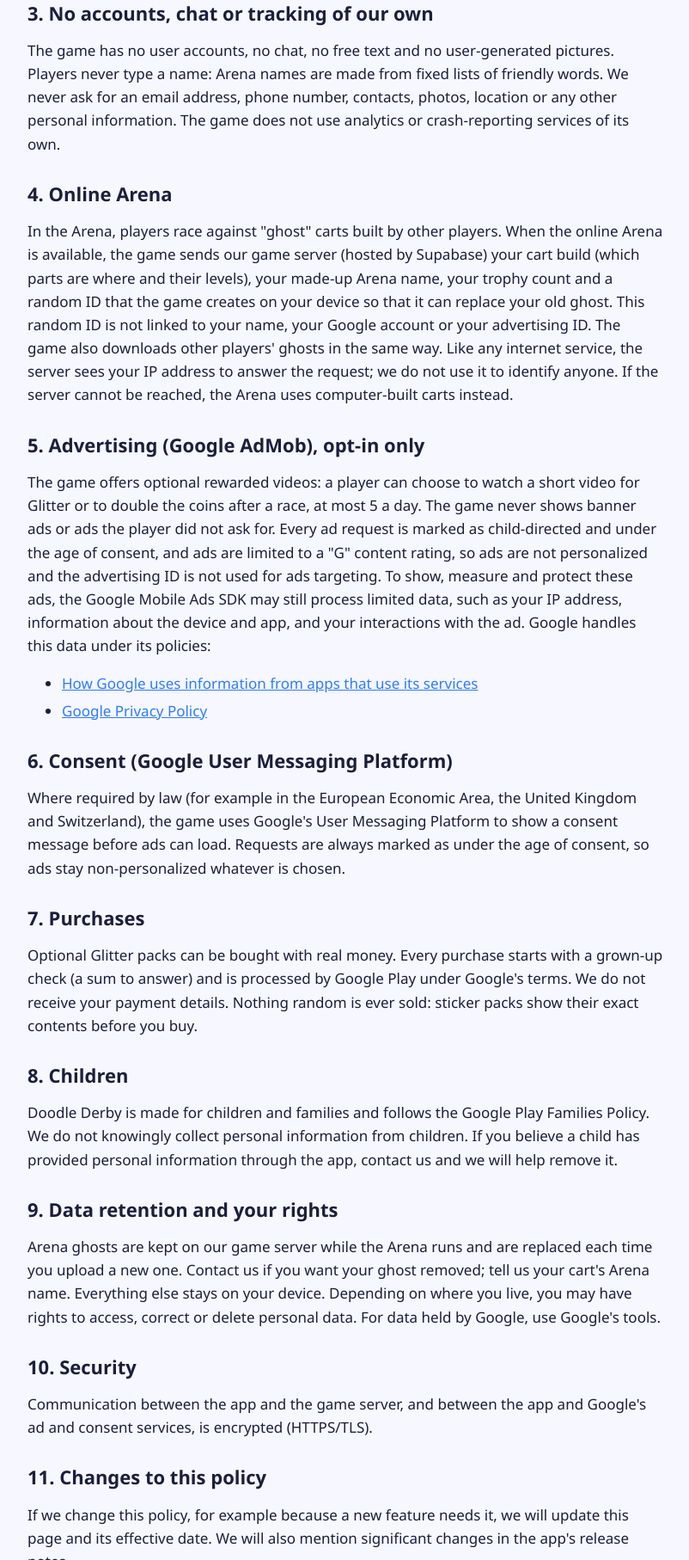
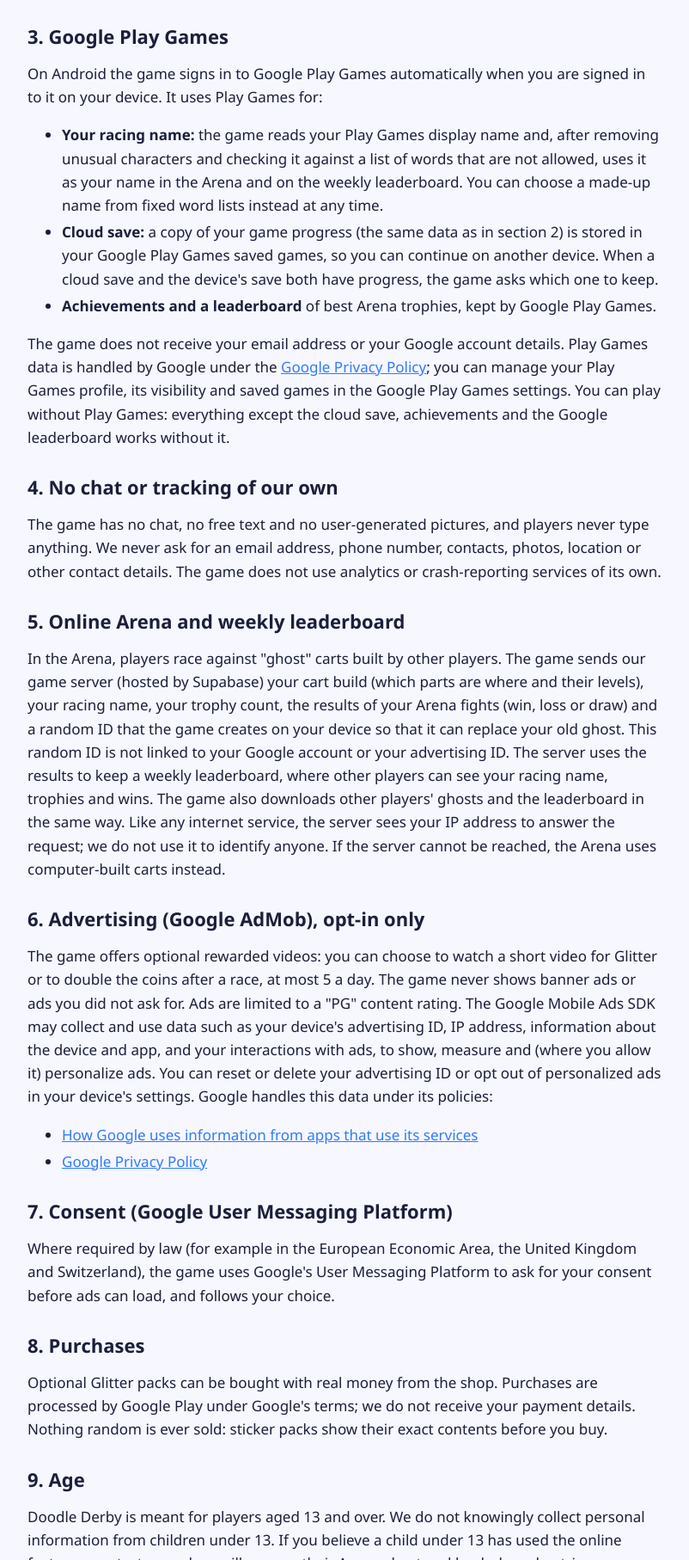
Before and after one commit to hirena85/tinytapkidsstudio-site, a plain HTML site: page privacy/doodle-derby/index.html in a window 1280 px wide. Shown: the part 986-2800 px from the top of the page at 86% size, without its empty margins (238-1040 px from the left). Drawn offline with Linux system fonts and the light colour scheme.

Commit message:
Doodle Derby privacy policy: 13+, Google Play Games (name, cloud save, achievements), PG ads, weekly leaderboard
Co-Authored-By: Claude Opus 5.5 <noreply@anthropic.com>

```diff
--- a/privacy/doodle-derby/index.html
+++ b/privacy/doodle-derby/index.html
@@ -39,10 +39,10 @@
 <p><strong>Developer:</strong> Tiny Tap Kids Studio</p>
 <p><strong>Website:</strong> <a href="https://tinytapkidsstudio.com">https://tinytapkidsstudio.com</a></p>
 <p><strong>Contact:</strong> <a href="mailto:hello@tinytapkidsstudio.com">hello@tinytapkidsstudio.com</a></p>
-<p><strong>Effective date:</strong> November 26, 2026</p>
+<p><strong>Effective date:</strong> November 27, 2026 (version 0.1.3 and later)</p>
 </div>
 
-<p><strong>Short version:</strong> Doodle Derby is a free build-a-cart game for children and families. It has no accounts, no chat and nothing to type. It offers optional video ads that a player can choose to watch for Glitter, and every ad request is marked as child-directed, so ads are not personalized. Optional Glitter packs are sold through Google Play behind a grown-up check. The online Arena shares only your cart build, a made-up cart name and your trophy count. We never ask for or collect your name, email or any other personal information.</p>
+<p><strong>Short version:</strong> Doodle Derby is a free build-a-cart battle game for players aged 13 and over. It has no chat and nothing to type. If you are signed in to Google Play Games, the game uses your Play Games name as your racing name (you can pick a made-up name instead) and keeps a copy of your progress in your Google Play Games cloud save. It offers optional video ads that you can choose to watch for Glitter. Optional Glitter packs are sold through Google Play. The online Arena and weekly leaderboard share only your cart build, your racing name and your trophies. We never ask for your email or any other contact details.</p>
 
 <h2>1. Who we are</h2>
 <p>Doodle Derby ("the app", "the game") is made by Tiny Tap Kids Studio ("we", "us"). If you have questions about this policy or your data, contact us at <a href="mailto:hello@tinytapkidsstudio.com">hello@tinytapkidsstudio.com</a>.</p>
@@ -50,38 +50,47 @@
 <h2>2. Information that stays on your device</h2>
 <p>The game saves your progress on your device, in the app's local storage: your parts, carts, coins, Glitter, kits, league and Arena progress, daily gift streak and settings, and simple counters of how many videos were watched today, so it can limit them. You can delete it at any time by clearing the app's data in Android settings or by uninstalling the app. Android's own device backup may include this data in your Google account backup if device backup is turned on. That backup is controlled by you and Google.</p>
 
-<h2>3. No accounts, chat or tracking of our own</h2>
-<p>The game has no user accounts, no chat, no free text and no user-generated pictures. Players never type a name: Arena names are made from fixed lists of friendly words. We never ask for an email address, phone number, contacts, photos, location or any other personal information. The game does not use analytics or crash-reporting services of its own.</p>
+<h2>3. Google Play Games</h2>
+<p>On Android the game signs in to Google Play Games automatically when you are signed in to it on your device. It uses Play Games for:</p>
+<ul>
+<li><strong>Your racing name:</strong> the game reads your Play Games display name and, after removing unusual characters and checking it against a list of words that are not allowed, uses it as your name in the Arena and on the weekly leaderboard. You can choose a made-up name from fixed word lists instead at any time.</li>
+<li><strong>Cloud save:</strong> a copy of your game progress (the same data as in section 2) is stored in your Google Play Games saved games, so you can continue on another device. When a cloud save and the device's save both have progress, the game asks which one to keep.</li>
+<li><strong>Achievements and a leaderboard</strong> of best Arena trophies, kept by Google Play Games.</li>
+</ul>
+<p>The game does not receive your email address or your Google account details. Play Games data is handled by Google under the <a href="https://policies.google.com/privacy">Google Privacy Policy</a>; you can manage your Play Games profile, its visibility and saved games in the Google Play Games settings. You can play without Play Games: everything except the cloud save, achievements and the Google leaderboard works without it.</p>
 
-<h2>4. Online Arena</h2>
-<p>In the Arena, players race against "ghost" carts built by other players. When the online Arena is available, the game sends our game server (hosted by Supabase) your cart build (which parts are where and their levels), your made-up Arena name, your trophy count and a random ID that the game creates on your device so that it can replace your old ghost. This random ID is not linked to your name, your Google account or your advertising ID. The game also downloads other players' ghosts in the same way. Like any internet service, the server sees your IP address to answer the request; we do not use it to identify anyone. If the server cannot be reached, the Arena uses computer-built carts instead.</p>
+<h2>4. No chat or tracking of our own</h2>
+<p>The game has no chat, no free text and no user-generated pictures, and players never type anything. We never ask for an email address, phone number, contacts, photos, location or other contact details. The game does not use analytics or crash-reporting services of its own.</p>
 
-<h2>5. Advertising (Google AdMob), opt-in only</h2>
-<p>The game offers optional rewarded videos: a player can choose to watch a short video for Glitter or to double the coins after a race, at most 5 a day. The game never shows banner ads or ads the player did not ask for. Every ad request is marked as child-directed and under the age of consent, and ads are limited to a "G" content rating, so ads are not personalized and the advertising ID is not used for ads targeting. To show, measure and protect these ads, the Google Mobile Ads SDK may still process limited data, such as your IP address, information about the device and app, and your interactions with the ad. Google handles this data under its policies:</p>
+<h2>5. Online Arena and weekly leaderboard</h2>
+<p>In the Arena, players race against "ghost" carts built by other players. The game sends our game server (hosted by Supabase) your cart build (which parts are where and their levels), your racing name, your trophy count, the results of your Arena fights (win, loss or draw) and a random ID that the game creates on your device so that it can replace your old ghost. This random ID is not linked to your Google account or your advertising ID. The server uses the results to keep a weekly leaderboard, where other players can see your racing name, trophies and wins. The game also downloads other players' ghosts and the leaderboard in the same way. Like any internet service, the server sees your IP address to answer the request; we do not use it to identify anyone. If the server cannot be reached, the Arena uses computer-built carts instead.</p>
+
+<h2>6. Advertising (Google AdMob), opt-in only</h2>
+<p>The game offers optional rewarded videos: you can choose to watch a short video for Glitter or to double the coins after a race, at most 5 a day. The game never shows banner ads or ads you did not ask for. Ads are limited to a "PG" content rating. The Google Mobile Ads SDK may collect and use data such as your device's advertising ID, IP address, information about the device and app, and your interactions with ads, to show, measure and (where you allow it) personalize ads. You can reset or delete your advertising ID or opt out of personalized ads in your device's settings. Google handles this data under its policies:</p>
 <ul>
 <li><a href="https://policies.google.com/technologies/partner-sites">How Google uses information from apps that use its services</a></li>
 <li><a href="https://policies.google.com/privacy">Google Privacy Policy</a></li>
 </ul>
 
-<h2>6. Consent (Google User Messaging Platform)</h2>
-<p>Where required by law (for example in the European Economic Area, the United Kingdom and Switzerland), the game uses Google's User Messaging Platform to show a consent message before ads can load. Requests are always marked as under the age of consent, so ads stay non-personalized whatever is chosen.</p>
+<h2>7. Consent (Google User Messaging Platform)</h2>
+<p>Where required by law (for example in the European Economic Area, the United Kingdom and Switzerland), the game uses Google's User Messaging Platform to ask for your consent before ads can load, and follows your choice.</p>
 
-<h2>7. Purchases</h2>
-<p>Optional Glitter packs can be bought with real money. Every purchase starts with a grown-up check (a sum to answer) and is processed by Google Play under Google's terms. We do not receive your payment details. Nothing random is ever sold: sticker packs show their exact contents before you buy.</p>
+<h2>8. Purchases</h2>
+<p>Optional Glitter packs can be bought with real money from the shop. Purchases are processed by Google Play under Google's terms; we do not receive your payment details. Nothing random is ever sold: sticker packs show their exact contents before you buy.</p>
 
-<h2>8. Children</h2>
-<p>Doodle Derby is made for children and families and follows the Google Play Families Policy. We do not knowingly collect personal information from children. If you believe a child has provided personal information through the app, contact us and we will help remove it.</p>
+<h2>9. Age</h2>
+<p>Doodle Derby is meant for players aged 13 and over. We do not knowingly collect personal information from children under 13. If you believe a child under 13 has used the online features, contact us and we will remove their Arena ghost and leaderboard entries.</p>
 
-<h2>9. Data retention and your rights</h2>
-<p>Arena ghosts are kept on our game server while the Arena runs and are replaced each time you upload a new one. Contact us if you want your ghost removed; tell us your cart's Arena name. Everything else stays on your device. Depending on where you live, you may have rights to access, correct or delete personal data. For data held by Google, use Google's tools.</p>
+<h2>10. Data retention and your rights</h2>
+<p>Arena ghosts are kept on our game server while the Arena runs and are replaced each time you upload a new one. Weekly leaderboard rows are kept for 10 weeks. Contact us if you want your ghost and leaderboard rows removed; tell us your racing name. Your cloud save, achievements and Google leaderboard scores are kept by Google Play Games; you can delete them in the Play Games settings. Everything else stays on your device. Depending on where you live, you may have rights to access, correct or delete personal data. For data held by Google, use Google's tools.</p>
 
-<h2>10. Security</h2>
-<p>Communication between the app and the game server, and between the app and Google's ad and consent services, is encrypted (HTTPS/TLS).</p>
+<h2>11. Security</h2>
+<p>Communication between the app and the game server, and between the app and Google's services, is encrypted (HTTPS/TLS).</p>
 
-<h2>11. Changes to this policy</h2>
-<p>If we change this policy, for example because a new feature needs it, we will update this page and its effective date. We will also mention significant changes in the app's release notes.</p>
+<h2>12. Changes to this policy</h2>
+<p>If we change this policy, for example because a new feature needs it, we will update this page and its effective date. We will also mention significant changes in the app's release notes. Versions up to 0.1.2 were made for children and families; from 0.1.3 the game is for players aged 13 and over.</p>
 
-<h2>12. Contact</h2>
+<h2>13. Contact</h2>
 <p>Tiny Tap Kids Studio – <a href="mailto:hello@tinytapkidsstudio.com">hello@tinytapkidsstudio.com</a> – <a href="https://tinytapkidsstudio.com">https://tinytapkidsstudio.com</a></p>
 </article>
 </main>
```
